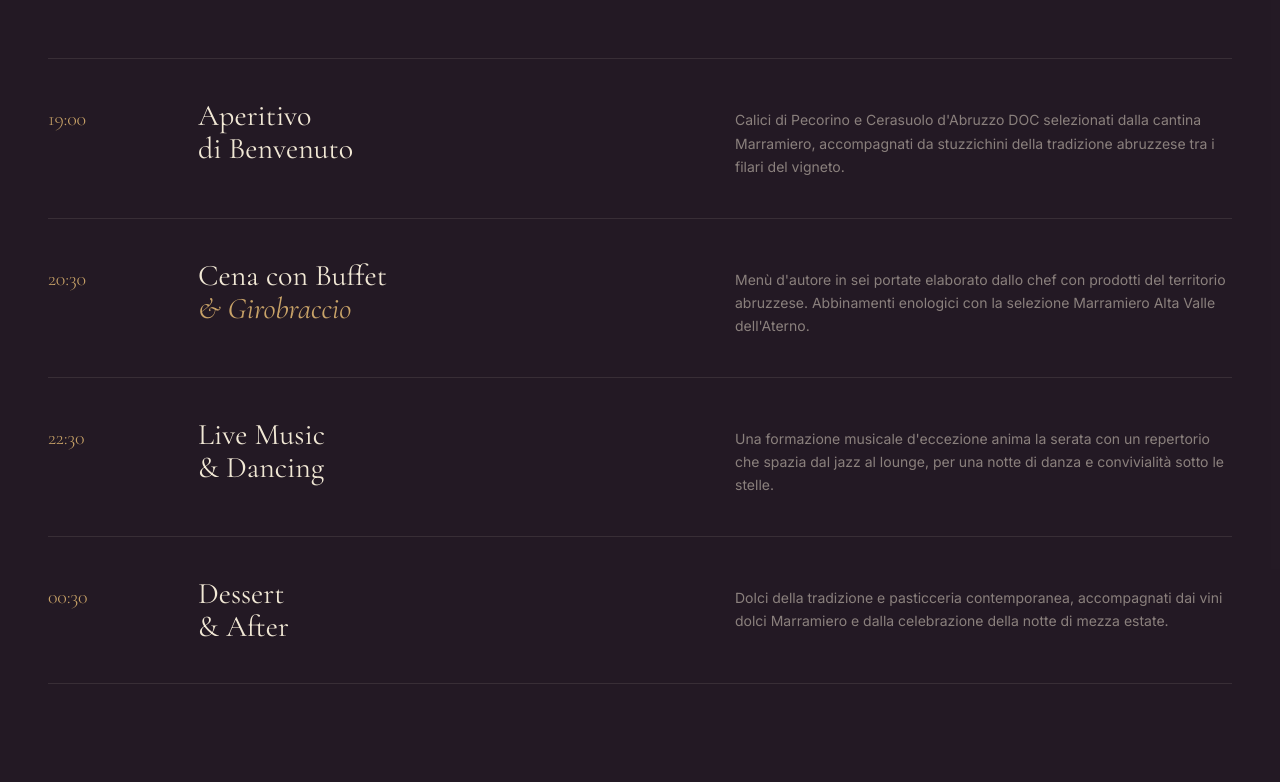
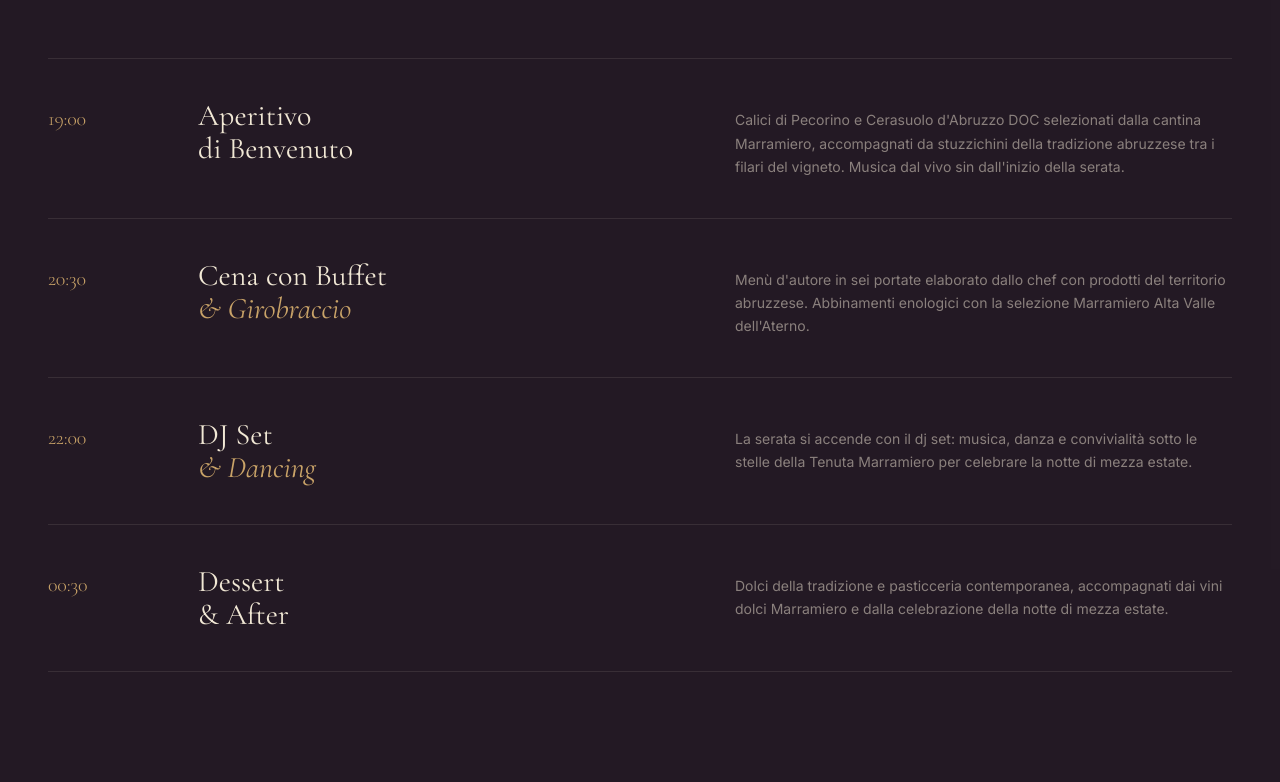
Before and after one commit to dantemarramiero/Midsummergala, a website: page public/index.html in a window 1280 px wide. Shown: the part 1718-2500 px from the top of the page. Drawn offline with nearby package versions, Linux system fonts and the light colour scheme; a web font is replaced by a local one.

Commit message:
Programma: live music dalle 19:00, DJ Set dalle 22:00

```diff
--- a/public/index.html
+++ b/public/index.html
@@ -792,7 +792,7 @@ body.modal-open { overflow: hidden; }
       <div class="program-item">
         <div class="program-time">19:00</div>
         <div class="program-name">Aperitivo<br>di Benvenuto</div>
-        <div class="program-desc">Calici di Pecorino e Cerasuolo d'Abruzzo DOC selezionati dalla cantina Marramiero, accompagnati da stuzzichini della tradizione abruzzese tra i filari del vigneto.</div>
+        <div class="program-desc">Calici di Pecorino e Cerasuolo d'Abruzzo DOC selezionati dalla cantina Marramiero, accompagnati da stuzzichini della tradizione abruzzese tra i filari del vigneto. Musica dal vivo sin dall'inizio della serata.</div>
       </div>
       <div class="program-item">
         <div class="program-time">20:30</div>
@@ -800,9 +800,9 @@ body.modal-open { overflow: hidden; }
         <div class="program-desc">Menù d'autore in sei portate elaborato dallo chef con prodotti del territorio abruzzese. Abbinamenti enologici con la selezione Marramiero Alta Valle dell'Aterno.</div>
       </div>
       <div class="program-item">
-        <div class="program-time">22:30</div>
-        <div class="program-name">Live Music<br>&amp; Dancing</div>
-        <div class="program-desc">Una formazione musicale d'eccezione anima la serata con un repertorio che spazia dal jazz al lounge, per una notte di danza e convivialità sotto le stelle.</div>
+        <div class="program-time">22:00</div>
+        <div class="program-name">DJ Set<br><em style="color:var(--accent-soft);">&amp; Dancing</em></div>
+        <div class="program-desc">La serata si accende con il dj set: musica, danza e convivialità sotto le stelle della Tenuta Marramiero per celebrare la notte di mezza estate.</div>
       </div>
       <div class="program-item">
         <div class="program-time">00:30</div>
```
